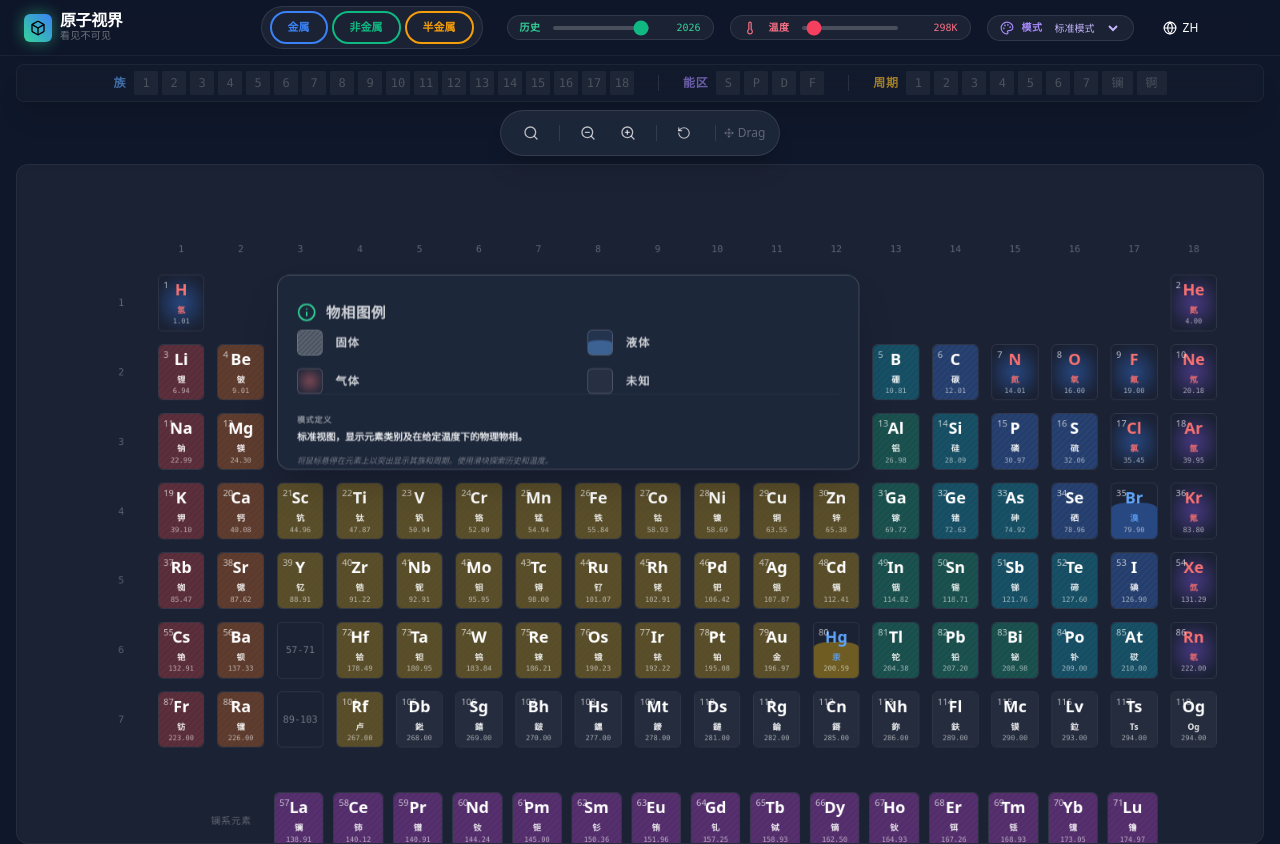
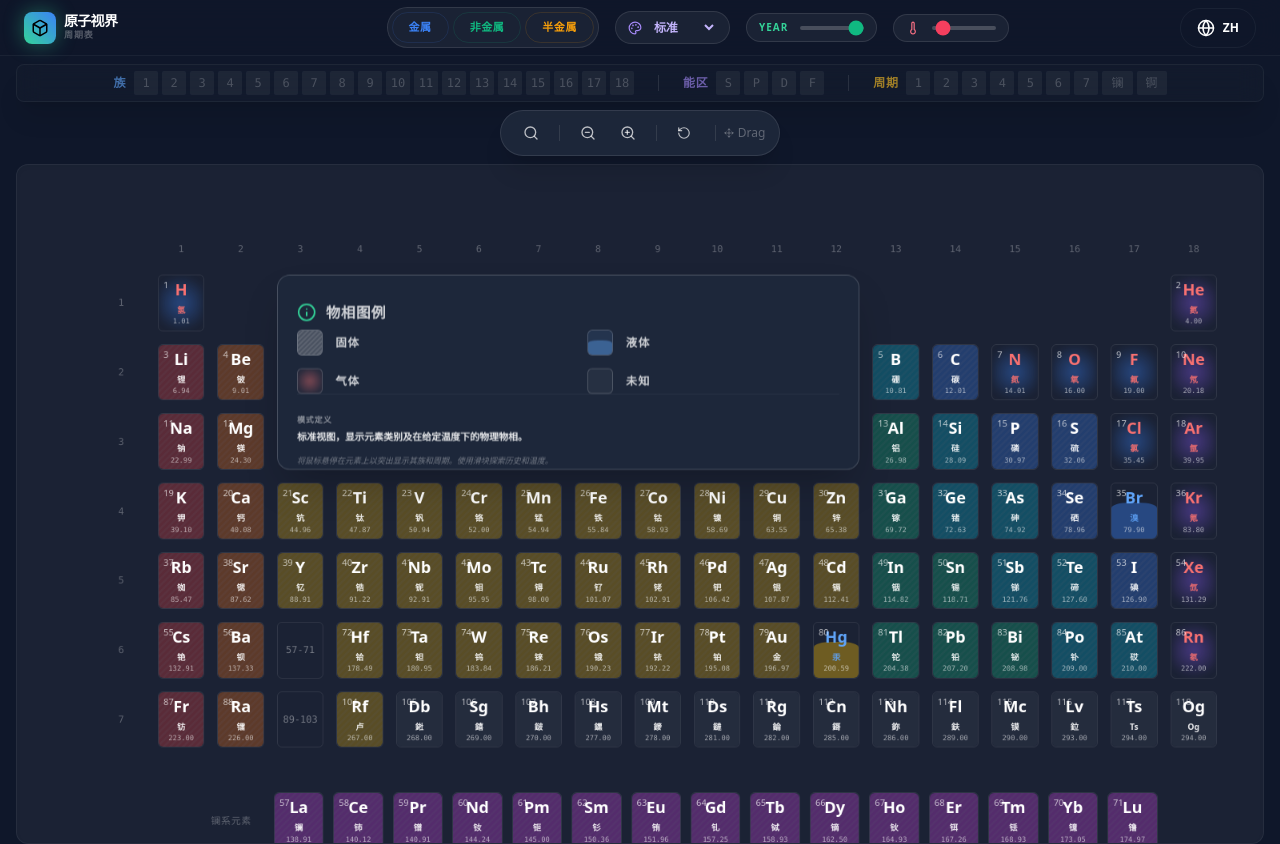
Before and after one commit to MyronLi1230/Elemental-Vision-Pro, a React (Vite) app: page / in a window 1280 px wide. Built offline with nearby package versions, Linux system fonts and the light colour scheme.

Commit message:
feat: Enhance header and filter bar UI
Updates the application header and filter bar with improved styling for better visual appeal and consistency. This includes adjusting logo size and text, refining the filter bar's responsiveness, and adding scrollbar hiding for specific elements.

```diff
--- a/App.tsx
+++ b/App.tsx
@@ -78,24 +78,24 @@ const App: React.FC = () => {
       {/* Navbar / Header */}
       <header className="fixed top-0 left-0 right-0 z-40 bg-[#0f172a]/80 backdrop-blur-lg border-b border-white/5 h-14 flex items-center px-4 md:px-6">
         {/* Left: Logo */}
-        <div className="flex-shrink-0 flex items-center gap-2 w-48">
-          <div className="w-7 h-7 bg-gradient-to-tr from-emerald-400 to-blue-500 rounded-md flex items-center justify-center shadow-[0_0_15px_rgba(52,211,153,0.5)]">
-            <Box size={16} className="text-black" />
+        <div className="flex-shrink-0 flex items-center gap-2 md:w-48">
+          <div className="w-8 h-8 bg-gradient-to-tr from-emerald-400 to-blue-500 rounded-lg flex items-center justify-center shadow-[0_0_20px_rgba(52,211,153,0.4)]">
+            <Box size={18} className="text-black" />
           </div>
-          <div className="flex flex-col">
-            <span className="font-bold text-base tracking-tight leading-none">
-              {lang === 'en' ? 'Atomic Vision' : '原子视界'}
+          <div className="hidden sm:flex flex-col">
+            <span className="font-black text-sm tracking-tighter leading-none">
+              {lang === 'en' ? 'ATOMIC VISION' : '原子视界'}
             </span>
-            <span className="text-[10px] text-white/40 font-medium tracking-wide">
-              {lang === 'en' ? 'See the Unseen' : '看见不可见'}
+            <span className="text-[9px] text-white/30 font-bold tracking-widest uppercase">
+              {lang === 'en' ? 'Elements' : '周期表'}
             </span>
           </div>
         </div>
 
         {/* Center: Main Controls */}
-        <div className="flex-1 flex items-center justify-center gap-4">
-          {/* Classification Filters (Metal, Non-metal, Metalloid) */}
-          <div className="hidden lg:flex items-center gap-1 bg-white/5 px-2 py-1 rounded-full border border-white/10 mr-2">
+        <div className="flex-1 flex items-center justify-end md:justify-center gap-1.5 md:gap-4 px-2">
+          {/* Classification Filters */}
+          <div className="flex items-center gap-1 bg-white/5 p-1 rounded-full border border-white/10 overflow-x-auto no-scrollbar scroll-smooth">
             {(['metal', 'non-metal', 'metalloid'] as Classification[]).map(c => (
               <button
                 key={c}
@@ -104,90 +104,65 @@ const App: React.FC = () => {
                 onMouseLeave={() => setHoveredClassification(null)}
                 style={{
                   backgroundColor: filters.classification === c ? getClassificationColor(c) : 'transparent',
-                  borderColor: getClassificationColor(c),
+                  borderColor: filters.classification === c ? 'transparent' : `${getClassificationColor(c)}22`,
                   color: filters.classification === c ? '#1e293b' : getClassificationColor(c),
-                  boxShadow: filters.classification === c ? `0 0 20px ${getClassificationColor(c)}88` : 'none'
+                  boxShadow: filters.classification === c ? `0 0 15px ${getClassificationColor(c)}66` : 'none'
                 }}
-                className={`px-4 py-1.5 rounded-full text-[11px] font-black transition-all border-2 ${
-                  filters.classification === c
-                    ? 'border-white/20'
-                    : 'bg-white/5 border-white/5 hover:bg-white/10'
-                }`}
+                className={`px-2.5 md:px-4 py-1.5 rounded-full text-[9px] md:text-[11px] font-black tracking-wider transition-all border shrink-0 uppercase active:scale-95`}
               >
                 {getClassificationLabel(c, lang)}
               </button>
             ))}
           </div>
 
-          {/* History Slider (Desktop) */}
-          <div className="hidden xl:flex items-center gap-3 bg-white/5 px-3 py-1 rounded-full border border-white/10">
-            <span className="text-[10px] font-bold text-emerald-400 uppercase tracking-wider">
-              {lang === 'en' ? 'History' : '历史'}
-            </span>
-            <input
-              type="range"
-              min="1600"
-              max={new Date().getFullYear()}
-              value={historyYear}
-              onChange={(e) => setHistoryYear(Number(e.target.value))}
-              className="w-24 h-1 bg-white/20 rounded-lg appearance-none cursor-pointer accent-emerald-500"
-            />
-            <span className="text-[10px] font-mono w-10 text-right text-emerald-400">
-              {historyYear}
-            </span>
-          </div>
-
-          {/* Temperature Slider (Desktop) */}
-          <div className="hidden lg:flex items-center gap-3 bg-white/5 px-3 py-1 rounded-full border border-white/10">
-            <Thermometer size={14} className="text-rose-400" />
-            <span className="text-[10px] font-bold text-rose-400 uppercase tracking-wider">
-              {lang === 'en' ? 'Temp' : '温度'}
-            </span>
-            <input
-              type="range"
-              min="0"
-              max="6000"
-              value={temperature}
-              onChange={(e) => setTemperature(Number(e.target.value))}
-              className="w-24 h-1 bg-white/20 rounded-lg appearance-none cursor-pointer accent-rose-500"
-            />
-            <span className="text-[10px] font-mono w-12 text-right text-rose-400">
-              {temperature}K
-            </span>
-          </div>
-
           {/* Table Mode Selector */}
-          <div className="hidden md:flex items-center gap-2 bg-white/5 px-3 py-1 rounded-full border border-white/10">
-            <Palette size={14} className="text-violet-400" />
-            <span className="text-[10px] font-bold text-violet-400 uppercase tracking-wider">
-              {lang === 'en' ? 'Mode' : '模式'}
-            </span>
+          <div className="flex items-center gap-2 bg-white/5 px-3 py-1.5 rounded-full border border-white/10 hover:border-white/20 transition-all">
+            <Palette size={14} className="text-violet-400 shrink-0" />
             <select
               value={tableMode}
               onChange={(e) => setTableMode(e.target.value as TableMode)}
-              className="bg-transparent text-[10px] outline-none cursor-pointer text-violet-300 font-medium"
+              className="bg-transparent text-[10px] md:text-xs outline-none cursor-pointer text-violet-300 font-bold uppercase tracking-tight max-w-[60px] md:max-w-none"
             >
-              <option value="standard" className="bg-[#0f172a]">{lang === 'en' ? 'Standard' : '标准模式'}</option>
-              <option value="electronegativity" className="bg-[#0f172a]">{lang === 'en' ? 'Electronegativity' : '电负性'}</option>
-              <option value="ionization_energy" className="bg-[#0f172a]">{lang === 'en' ? 'Ionization Energy' : '电离能'}</option>
-              <option value="electron_affinity" className="bg-[#0f172a]">{lang === 'en' ? 'Electron Affinity' : '电子亲和能'}</option>
-              <option value="atomic_radius" className="bg-[#0f172a]">{lang === 'en' ? 'Atomic Radius' : '原子半径'}</option>
-              <option value="ionic_radius" className="bg-[#0f172a]">{lang === 'en' ? 'Ionic Radius' : '离子半径'}</option>
-              <option value="melting_point" className="bg-[#0f172a]">{lang === 'en' ? 'Melting Point' : '熔点'}</option>
-              <option value="boiling_point" className="bg-[#0f172a]">{lang === 'en' ? 'Boiling Point' : '沸点'}</option>
-              <option value="density" className="bg-[#0f172a]">{lang === 'en' ? 'Density' : '密度'}</option>
+              <option value="standard" className="bg-[#0f172a]">{lang === 'en' ? 'STD' : '标准'}</option>
+              <option value="electronegativity" className="bg-[#0f172a]">{lang === 'en' ? 'EN' : '电负性'}</option>
+              <option value="ionization_energy" className="bg-[#0f172a]">{lang === 'en' ? 'IE' : '电离能'}</option>
+              <option value="electron_affinity" className="bg-[#0f172a]">{lang === 'en' ? 'EA' : '亲和能'}</option>
+              <option value="atomic_radius" className="bg-[#0f172a]">{lang === 'en' ? 'AR' : '原子半径'}</option>
+              <option value="ionic_radius" className="bg-[#0f172a]">{lang === 'en' ? 'IR' : '离子半径'}</option>
+              <option value="melting_point" className="bg-[#0f172a]">{lang === 'en' ? 'MP' : '熔点'}</option>
+              <option value="boiling_point" className="bg-[#0f172a]">{lang === 'en' ? 'BP' : '沸点'}</option>
+              <option value="density" className="bg-[#0f172a]">{lang === 'en' ? 'D' : '密度'}</option>
             </select>
           </div>
 
-          {/* Language Toggle */}
-          <button
-            onClick={() => setLang(prev => prev === 'en' ? 'zh' : 'en')}
-            className="flex items-center gap-1.5 px-3 py-1.5 rounded-full hover:bg-white/5 border border-transparent hover:border-white/10 transition-all text-xs font-medium"
-          >
-            <Globe size={14} />
-            <span className="uppercase">{lang}</span>
-          </button>
+          {/* Desktop Only Sliders */}
+          <div className="hidden xl:flex items-center gap-3 bg-white/5 px-3 py-1.5 rounded-full border border-white/10">
+            <span className="text-[10px] font-bold text-emerald-400 uppercase tracking-widest">YEAR</span>
+            <input
+              type="range" min="1600" max={new Date().getFullYear()} value={historyYear}
+              onChange={(e) => setHistoryYear(Number(e.target.value))}
+              className="w-16 h-1 bg-white/20 rounded-lg appearance-none cursor-pointer accent-emerald-500"
+            />
+          </div>
+
+          <div className="hidden xl:flex items-center gap-3 bg-white/5 px-3 py-1.5 rounded-full border border-white/10">
+            <Thermometer size={14} className="text-rose-400" />
+            <input
+              type="range" min="0" max="6000" value={temperature}
+              onChange={(e) => setTemperature(Number(e.target.value))}
+              className="w-16 h-1 bg-white/20 rounded-lg appearance-none cursor-pointer accent-rose-500"
+            />
+          </div>
         </div>
+
+        {/* Right: Lang */}
+        <button
+          onClick={() => setLang(prev => prev === 'en' ? 'zh' : 'en')}
+          className="flex-shrink-0 flex items-center justify-center w-10 h-10 md:w-auto md:px-4 rounded-full hover:bg-white/5 md:border md:border-white/5 transition-all"
+        >
+          <Globe size={18} className="md:mr-2" />
+          <span className="hidden md:block font-black text-xs uppercase">{lang}</span>
+        </button>
       </header>
 
       {/* Main Content */}
--- a/components/FilterBar.tsx
+++ b/components/FilterBar.tsx
@@ -72,7 +72,7 @@ const FilterBar: React.FC<FilterBarProps> = ({ filters, setFilters, lang }) => {
   };
 
   return (
-    <div className="w-full bg-[#1e293b]/20 backdrop-blur-md border border-white/5 rounded-lg p-1.5 mb-2 flex flex-wrap items-center justify-center gap-x-6 gap-y-2 shadow-xl">
+    <div className="hidden md:flex w-full bg-[#1e293b]/20 backdrop-blur-md border border-white/5 rounded-lg p-1.5 mb-2 flex-wrap items-center justify-center gap-x-6 gap-y-2 shadow-xl">
       {/* Groups */}
       <div className="flex items-center gap-2">
         <span className="text-xs uppercase tracking-wider text-blue-400/60 font-bold">
--- a/index.html
+++ b/index.html
@@ -63,6 +63,13 @@
       .custom-scrollbar::-webkit-scrollbar-thumb:hover {
         background: rgba(255, 255, 255, 0.2);
       }
+      .no-scrollbar::-webkit-scrollbar {
+        display: none;
+      }
+      .no-scrollbar {
+        -ms-overflow-style: none;
+        scrollbar-width: none;
+      }
     </style>
   <script type="importmap">
 {
```
